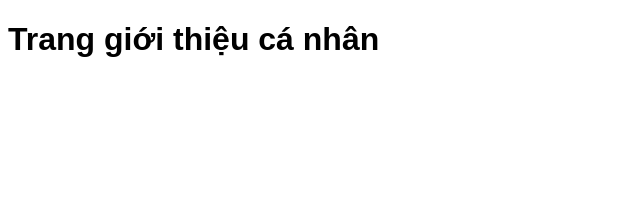
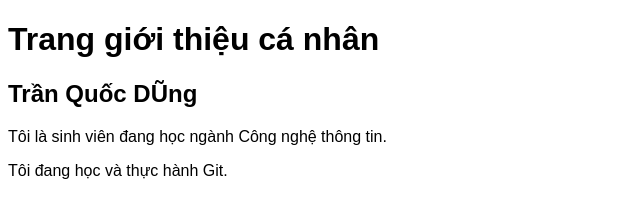
Before and after one commit to idbibbool-arch/personal-profile, a plain HTML site: page index.html in a window 1280 px wide. Shown: the whole page, without its empty margins (0-640 px from the left). Drawn offline with Linux system fonts and the light colour scheme.

Commit message:
Add introduction section

```diff
--- a/index.html
+++ b/index.html
@@ -11,3 +11,8 @@
 
 </body>
 </html>
+<section>
+    <h2>Trần Quốc DŨng</h2>
+    <p>Tôi là sinh viên đang học ngành Công nghệ thông tin.</p>
+    <p>Tôi đang học và thực hành Git.</p>
+</section>
```
